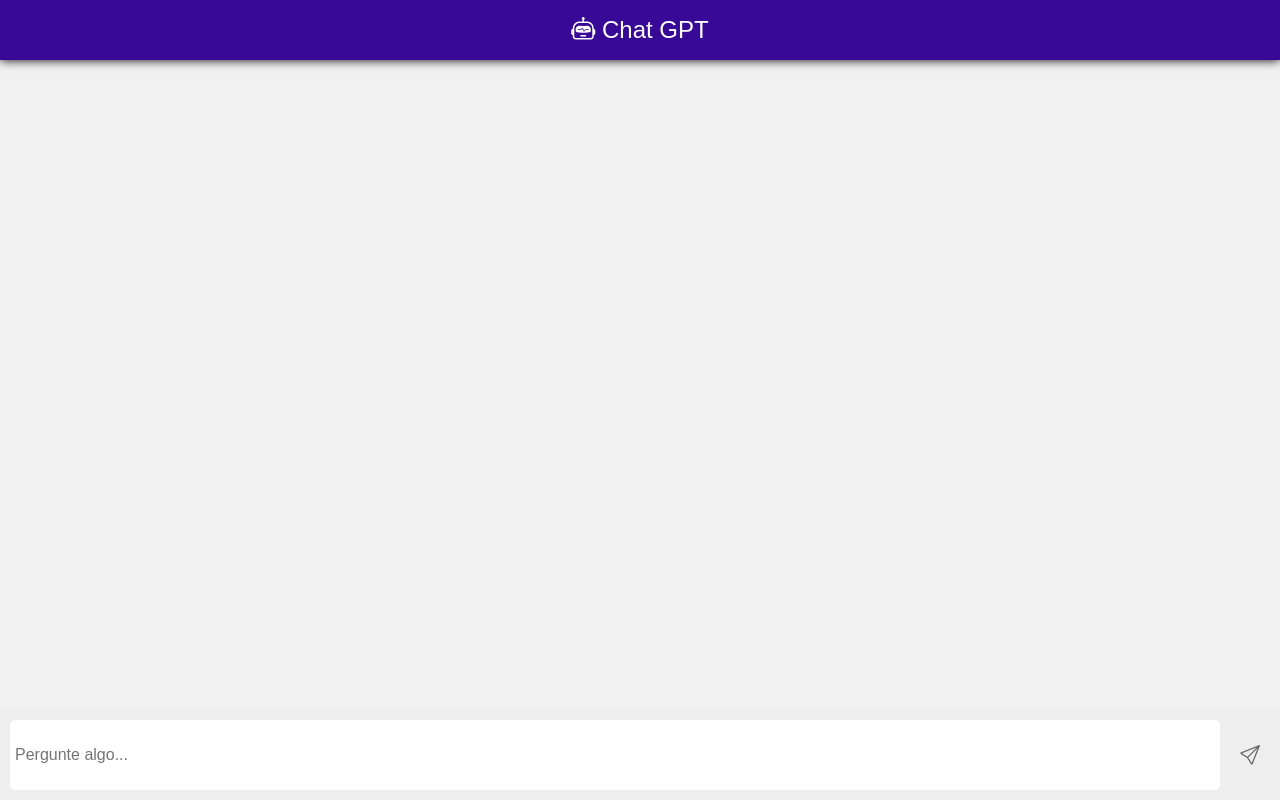
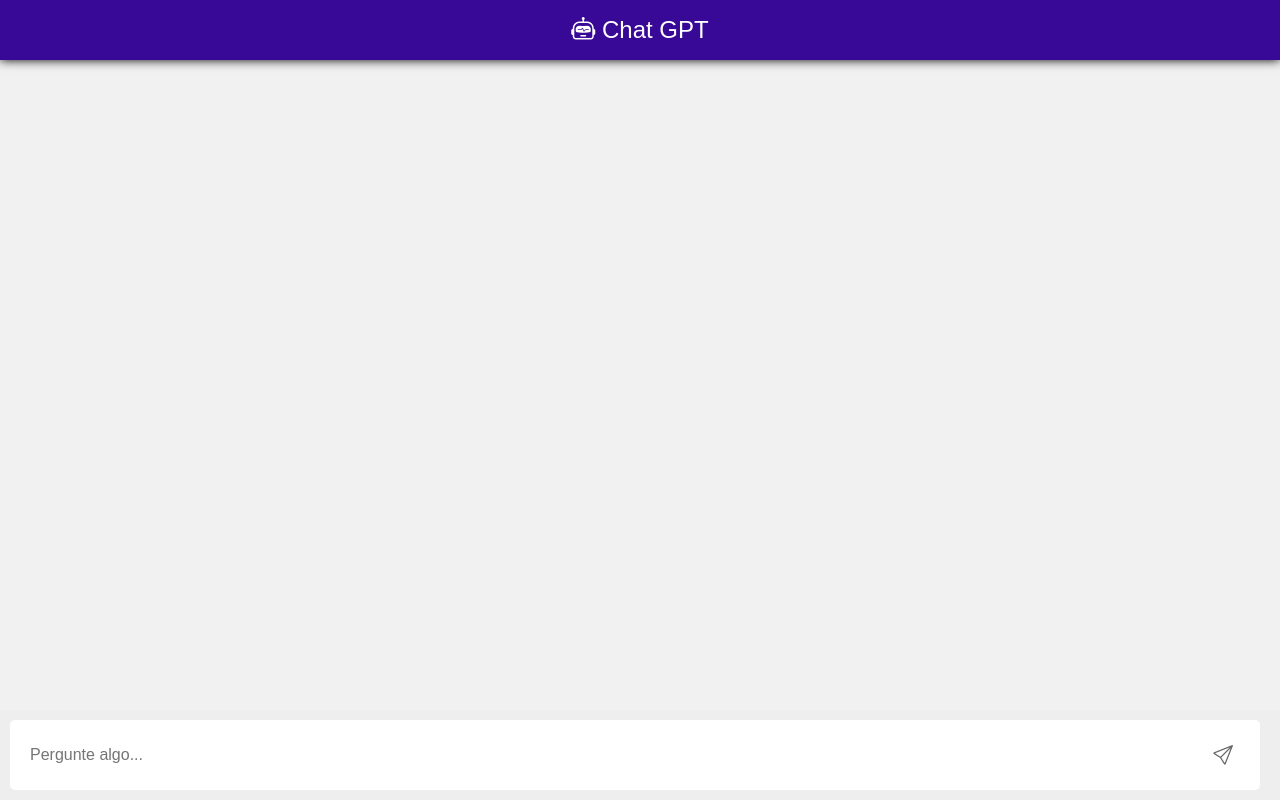
Before and after one commit to wesleystoss/chatgpt, a plain HTML site: page index.html in a window 1280 px wide. Drawn offline with nearby package versions, Linux system fonts and the light colour scheme.

Commit message:
fix: melhora botão de enviar msg

```diff
--- a/script.js
+++ b/script.js
@@ -10,7 +10,10 @@ const OPEN_API_KEY = "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";
 
 function sendQuestion(){
     var sQuestion = inputQuestion.value;
-    var botHtml = ``
+    if(sQuestion == "" || sQuestion == " "){
+        //alert("Vazio")
+    }else{
+        var botHtml = ``
     var getDiv = document.getElementById("historicoChat");
     const userHtml = `
         <div class="boxResponse user">
@@ -71,6 +74,8 @@ function sendQuestion(){
             getDiv.innerHTML += botHtml;
             }
         })
+    }
+
 
 
 
--- a/style.css
+++ b/style.css
@@ -150,13 +150,15 @@ footer {
 .inputQuestion {
     flex: 1;
     margin-right: 10px;
-    padding: 5px;
     border-radius: 5px;
     border: none;
+    padding-right: 70px;
 }
 i.bi-send{
     font-size: 20px;
     color: #676565;
     width: 40px;
     text-align: center;
+    position: fixed;
+    right: 37px;
 }
```
